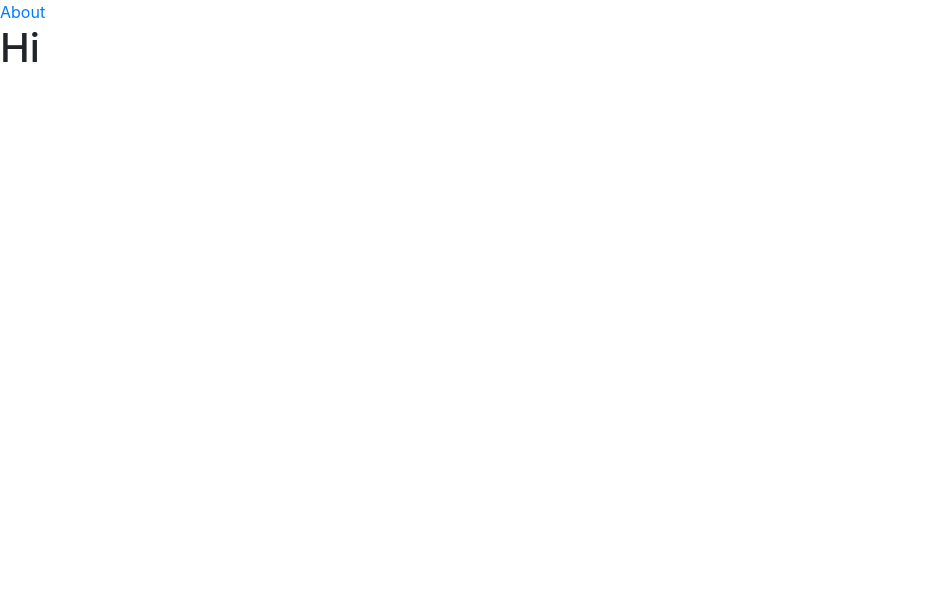
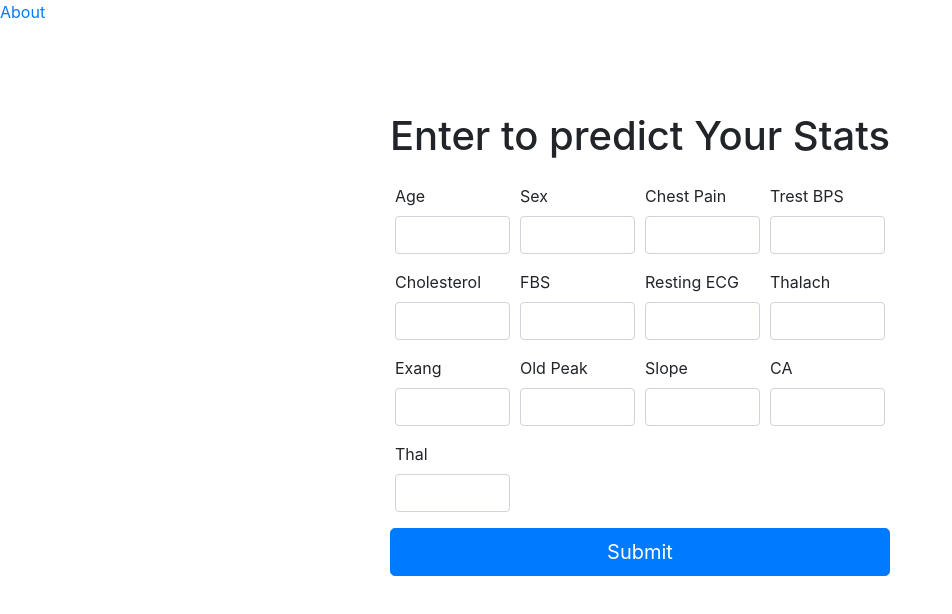
Before and after one commit to itzomen/Heart-Disease-Predictor, a Vue app in the folder vue/heart/: page / in a window 1280 px wide. Shown: the top 614 px of the page, without its empty margins (0-952 px from the left). Built offline with nearby package versions, Linux system fonts and the light colour scheme.

Commit message:
created input fields

```diff
--- a/vue/heart/src/views/Prediction.vue
+++ b/vue/heart/src/views/Prediction.vue
@@ -1,5 +1,135 @@
 <template>
-    <h1>Hi</h1>
+  <div class="d-flex flex-column justify-content-center align-items-center" style="height: 80vh">
+    <div class="p-2">
+      <h1 v-if="!APIResult.length">Enter to predict Your Stats</h1>
+      <h1 v-else style="font-size:4rem">{{APIResult}}</h1>
+    </div>
+    <div class="p-2">
+        <form @submit.prevent>
+            <div class="form-row" style="max-width:500px">
+                <div class="form-group col-md-3">
+                    <label class="col-12 px-0" for="A">Age</label>
+                    <input
+                    class="form-control"
+                    v-model.trim="heartdata.A"
+                    type="number"
+                    id="A"
+                    />
+                </div>
+                <div class="form-group col-md-3">
+                    <label class="col-12 px-0" for="B">Sex</label>
+                    <input
+                    class="form-control"
+                    v-model.trim="heartdata.B"
+                    type="number"
+                    id="B"
+                    />
+                </div>
+                <div class="form-group col-md-3">
+                    <label class="col-12 px-0" for="C">Chest Pain</label>
+                    <input
+                    class="form-control"
+                    v-model.trim="heartdata.C"
+                    type="number"
+                    id="C"
+                    />
+                </div>
+                <div class="form-group col-md-3">
+                    <label class="col-12 px-0" for="D">Trest BPS</label>
+                    <input
+                    class="form-control"
+                    v-model.trim="heartdata.D"
+                    type="number"
+                    id="D"
+                    />
+                </div>
+                <div class="form-group col-md-3">
+                    <label class="col-12 px-0" for="E">Cholesterol</label>
+                    <input
+                    class="form-control"
+                    v-model.trim="heartdata.E"
+                    type="number"
+                    id="E"
+                    />
+                </div>
+                <div class="form-group col-md-3">
+                    <label class="col-12 px-0" for="F">FBS</label>
+                    <input
+                    class="form-control"
+                    v-model.trim="heartdata.F"
+                    type="number"
+                    id="F"
+                    />
+                </div>
+                <div class="form-group col-md-3">
+                    <label class="col-12 px-0" for="G">Resting ECG</label>
+                    <input
+                    class="form-control"
+                    v-model.trim="heartdata.G"
+                    type="number"
+                    id="G"
+                    />
+                </div>
+                <div class="form-group col-md-3">
+                    <label class="col-12 px-0" for="H">Thalach</label>
+                    <input
+                    class="form-control"
+                    v-model.trim="heartdata.H"
+                    type="number"
+                    id="H"
+                    />
+                </div>
+                <div class="form-group col-md-3">
+                    <label class="col-12 px-0" for="I">Exang</label>
+                    <input
+                    class="form-control"
+                    v-model.trim="heartdata.I"
+                    type="number"
+                    id="I"
+                    />
+                </div>
+                <div class="form-group col-md-3">
+                    <label class="col-12 px-0" for="J">Old Peak</label>
+                    <input
+                    class="form-control"
+                    v-model.trim="heartdata.J"
+                    type="number"
+                    id="J"
+                    />
+                </div>
+                <div class="form-group col-md-3">
+                    <label class="col-12 px-0" for="K">Slope</label>
+                    <input
+                    class="form-control"
+                    v-model.trim="heartdata.K"
+                    type="number"
+                    id="K"
+                    />
+                </div>
+                <div class="form-group col-md-3">
+                    <label class="col-12 px-0" for="L">CA</label>
+                    <input
+                    class="form-control"
+                    v-model.trim="heartdata.L"
+                    type="number"
+                    id="L"
+                    />
+                </div>
+                <div class="form-group col-md-3">
+                    <label class="col-12 px-0" for="M">Thal</label>
+                    <input
+                    class="form-control"
+                    v-model.trim="heartdata.M"
+                    type="number"
+                    id="M"
+                    />
+                </div>
+
+            <button @click="predict" type="button" class="btn btn-primary btn-lg btn-block">Submit</button>
+            </div>
+        </form>
+    </div>
+  </div>
 </template>
 
 <script>
```
